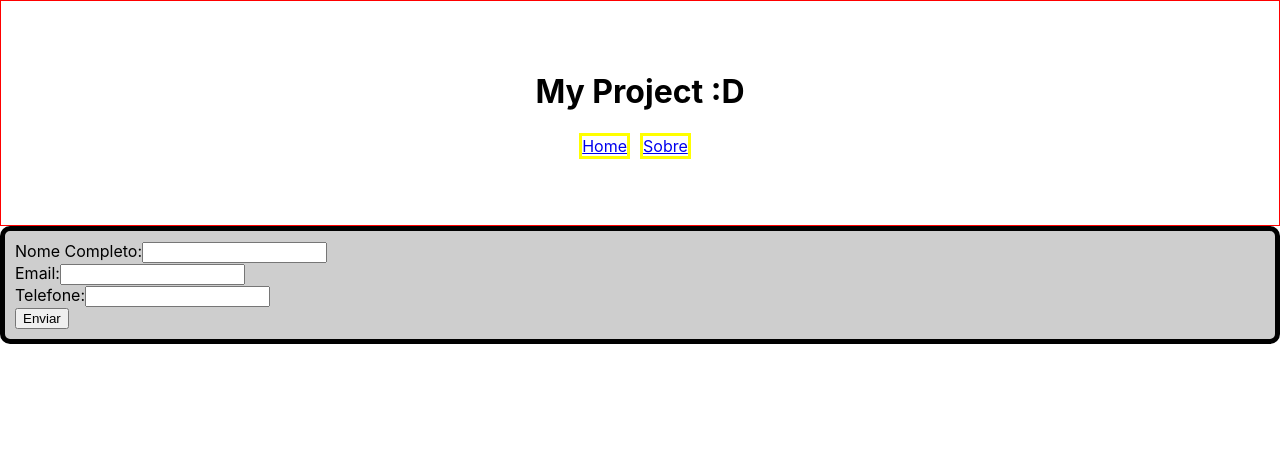
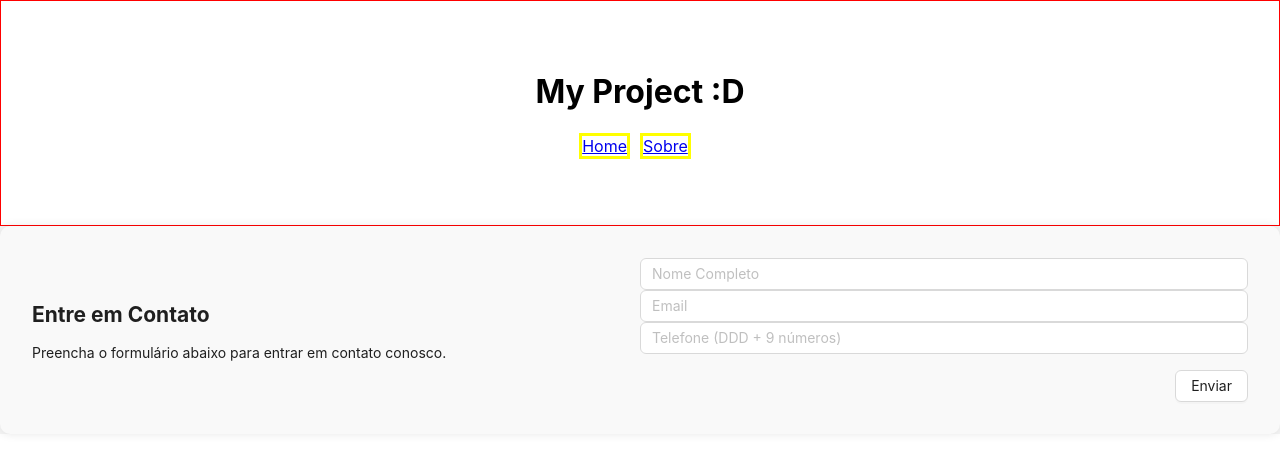
Before and after one commit to pachecosamuel/ArquiteturaFrontEnd, a React (Create React App) app: page /formulario in a window 1280 px wide. Shown: the top 472 px of the page. Built offline with nearby package versions, Linux system fonts and the light colour scheme; no server answers.

Commit message:
melhoria componente de formulário

```diff
--- a/package.json
+++ b/package.json
@@ -6,10 +6,13 @@
     "@testing-library/jest-dom": "^5.17.0",
     "@testing-library/react": "^13.4.0",
     "@testing-library/user-event": "^13.5.0",
+    "antd": "^5.19.3",
     "axios": "^1.7.2",
     "firebase": "^10.12.4",
     "react": "^18.3.1",
+    "react-awesome-reveal": "^4.2.12",
     "react-dom": "^18.3.1",
+    "react-i18next": "^15.0.0",
     "react-router-dom": "^6.23.1",
     "react-scripts": "5.0.1",
     "styled-components": "^6.1.11",
--- a/src/App.js
+++ b/src/App.js
@@ -6,7 +6,7 @@ import {
 } from "react-router-dom";
 import { Home } from './views/Home';
 import { Sobre } from './views/Sobre';
-import { SimpleForm } from './views/SimpleForm';
+import { LandingPage } from './views/LandingPage';
 
 
 function App() {
@@ -23,7 +23,7 @@ function App() {
 
           <Route path='/sobre' element={<Sobre />} />
 
-          <Route path='/formulario' element={<SimpleForm />} />
+          <Route path='/formulario' element={<LandingPage />} />
 
         </Routes>
 
--- /dev/null
+++ b/src/common/Button.js
@@ -0,0 +1,14 @@
+// src/common/Button.js
+
+import React from 'react';
+import { Button as AntdButton } from 'antd';
+
+export const Button = ({ name, children, ...rest }) => {
+    return (
+        <AntdButton {...rest}>
+            {children}
+        </AntdButton>
+    );
+};
+
+export default Button;
--- /dev/null
+++ b/src/common/Input.js
@@ -0,0 +1,12 @@
+// src/common/Input.js
+
+import React from 'react';
+import { Input as AntdInput } from 'antd';
+
+export const Input = ({ ...rest }) => {
+    return (
+        <AntdInput {...rest} />
+    );
+};
+
+export default Input;
--- /dev/null
+++ b/src/components/form/LeadForm.js
@@ -0,0 +1,68 @@
+import React from "react";
+import { useTranslation } from "react-i18next";
+import { Row, Col } from "antd";
+import { Slide } from "react-awesome-reveal";
+import { Button } from "../../common/Button";
+import { Input } from "../../common/Input";
+import { ContactContainer, FormGroup, Span, ButtonContainer } from "./styles.js";
+import { useLeadForm } from "../../hooks/useLeadForm.js";
+
+export const LeadForm = () => {
+    const { t } = useTranslation();
+    const initialValues = { nomeCompleto: "", email: "", telefone: "" };
+    const { values, errors, handleChange, handleSubmit } = useLeadForm(initialValues);
+
+    return (
+        <ContactContainer>
+            <Row justify="space-between" align="middle">
+                <Col lg={12} md={11} sm={24} xs={24}>
+                    <Slide direction="left" triggerOnce>
+                        <h2>{t("Entre em Contato")}</h2>
+                        <p>{t("Preencha o formulário abaixo para entrar em contato conosco.")}</p>
+                    </Slide>
+                </Col>
+                <Col lg={12} md={12} sm={24} xs={24}>
+                    <Slide direction="right" triggerOnce>
+                        <FormGroup autoComplete="off" onSubmit={handleSubmit}>
+                            <Col span={24}>
+                                <Input
+                                    type="text"
+                                    name="nomeCompleto"
+                                    placeholder="Nome Completo"
+                                    value={values.nomeCompleto}
+                                    onChange={handleChange}
+                                />
+                                {errors.nomeCompleto && <Span>{errors.nomeCompleto}</Span>}
+                            </Col>
+                            <Col span={24}>
+                                <Input
+                                    type="text"
+                                    name="email"
+                                    placeholder="Email"
+                                    value={values.email}
+                                    onChange={handleChange}
+                                />
+                                {errors.email && <Span>{errors.email}</Span>}
+                            </Col>
+                            <Col span={24}>
+                                <Input
+                                    type="text"
+                                    name="telefone"
+                                    placeholder="Telefone (DDD + 9 números)"
+                                    value={values.telefone}
+                                    onChange={handleChange}
+                                />
+                                {errors.telefone && <Span>{errors.telefone}</Span>}
+                            </Col>
+                            <ButtonContainer>
+                                <Button name="submit">{t("Enviar")}</Button>
+                            </ButtonContainer>
+                        </FormGroup>
+                    </Slide>
+                </Col>
+            </Row>
+        </ContactContainer>
+    );
+};
+
+export default LeadForm;
--- /dev/null
+++ b/src/components/form/styles.js
@@ -0,0 +1,24 @@
+import styled from "styled-components";
+
+export const ContactContainer = styled.div`
+  padding: 2rem;
+  background: #f9f9f9;
+  border-radius: 10px;
+  box-shadow: 0 0 10px rgba(0, 0, 0, 0.1);
+`;
+
+export const FormGroup = styled.form`
+  display: flex;
+  flex-direction: column;
+`;
+
+export const Span = styled.span`
+  color: red;
+  font-size: 0.9rem;
+`;
+
+export const ButtonContainer = styled.div`
+  margin-top: 1rem;
+  display: flex;
+  justify-content: flex-end;
+`;
--- /dev/null
+++ b/src/hooks/useLeadForm.js
@@ -0,0 +1,62 @@
+import { useState } from "react";
+import { addDoc, collection } from "firebase/firestore";
+import { db } from "../firebaseConfig";
+
+export const useLeadForm = (initialValues) => {
+    const [values, setValues] = useState(initialValues);
+    const [errors, setErrors] = useState({});
+
+    const handleChange = (event) => {
+        const { name, value } = event.target;
+        setValues({
+            ...values,
+            [name]: value,
+        });
+    };
+
+    const validate = () => {
+        const newErrors = {};
+
+        // Validate name (must be longer than 3 characters)
+        if (!values.nomeCompleto || values.nomeCompleto.length <= 3) {
+            newErrors.nomeCompleto = "Nome completo deve ter mais de 3 caracteres";
+        }
+
+        // Validate email (must match pattern)
+        const emailRegex = /^[^\s@]+@[^\s@]+\.[^\s@]+$/;
+        if (!values.email || !emailRegex.test(values.email)) {
+            newErrors.email = "Email inválido";
+        }
+
+        // Validate telefone (Brazilian phone number pattern)
+        const telefoneRegex = /^\d{2}\d{9}$/;
+        if (!values.telefone || !telefoneRegex.test(values.telefone)) {
+            newErrors.telefone = "Telefone inválido. Deve seguir o padrão DDD + 9 números";
+        }
+
+        return newErrors;
+    };
+
+    const handleSubmit = async (event) => {
+        event.preventDefault();
+        const validationErrors = validate();
+        setErrors(validationErrors);
+        if (Object.keys(validationErrors).length === 0) {
+            try {
+                await addDoc(collection(db, "leads"), values);
+                setValues(initialValues); // Reset form values after successful submission
+            } catch (error) {
+                console.error("Erro ao enviar os dados: ", error);
+            }
+        }
+    };
+
+    return {
+        values,
+        errors,
+        handleChange,
+        handleSubmit,
+    };
+};
+
+export default useLeadForm;
--- /dev/null
+++ b/src/views/LandingPage.js
@@ -0,0 +1,20 @@
+import React from "react";
+import { Layout } from "antd";
+import { LeadForm } from "../components/form/LeadForm"
+// import { ContentContainer } from "./styles"; // Estilo da página
+
+const { Content } = Layout;
+
+export const LandingPage = () => {
+    return (
+        <Layout>
+            <Content>
+                {/* <ContentContainer> */}
+                    <LeadForm />
+                {/* </ContentContainer> */}
+            </Content>
+        </Layout>
+    );
+};
+
+export default LandingPage;
--- a/src/views/SimpleForm.js
+++ /dev/null
@@ -1,73 +0,0 @@
-import React, { useState } from 'react';
-import { db } from '../firebaseConfig';
-import { collection, addDoc } from 'firebase/firestore';
-import { MoviesContainer } from "../components/Movies/MovieContainer"
-
-export const SimpleForm = () => {
-    const [formData, setFormData] = useState({
-        nomeCompleto: '',
-        email: '',
-        telefone: ''
-    });
-
-    const handleChange = (e) => {
-        const { name, value } = e.target;
-        setFormData({
-            ...formData,
-            [name]: value
-        });
-    };
-
-    const handleSubmit = async (e) => {
-        e.preventDefault();
-        try {
-            await addDoc(collection(db, 'lead'), formData);
-            alert('Dados enviados com sucesso!');
-            setFormData({
-                nomeCompleto: '',
-                email: '',
-                telefone: ''
-            });
-        } catch (error) {
-            console.error('Erro ao enviar os dados: ', error);
-            alert('Erro ao enviar os dados.');
-        }
-    };
-
-    return (
-        <MoviesContainer>
-            <form onSubmit={handleSubmit}>
-                <div>
-                    <label>Nome Completo:</label>
-                    <input
-                        type="text"
-                        name="nomeCompleto"
-                        value={formData.nomeCompleto}
-                        onChange={handleChange}
-                    />
-                </div>
-                <div>
-                    <label>Email:</label>
-                    <input
-                        type="email"
-                        name="email"
-                        value={formData.email}
-                        onChange={handleChange}
-                    />
-                </div>
-                <div>
-                    <label>Telefone:</label>
-                    <input
-                        type="text"
-                        name="telefone"
-                        value={formData.telefone}
-                        onChange={handleChange}
-                    />
-                </div>
-                <button type="submit">Enviar</button>
-            </form>
-        </MoviesContainer>
-    );
-};
-
-export default SimpleForm;
```
Also changed, not shown: 1 other file (tests, documents, lock files or other folders).
